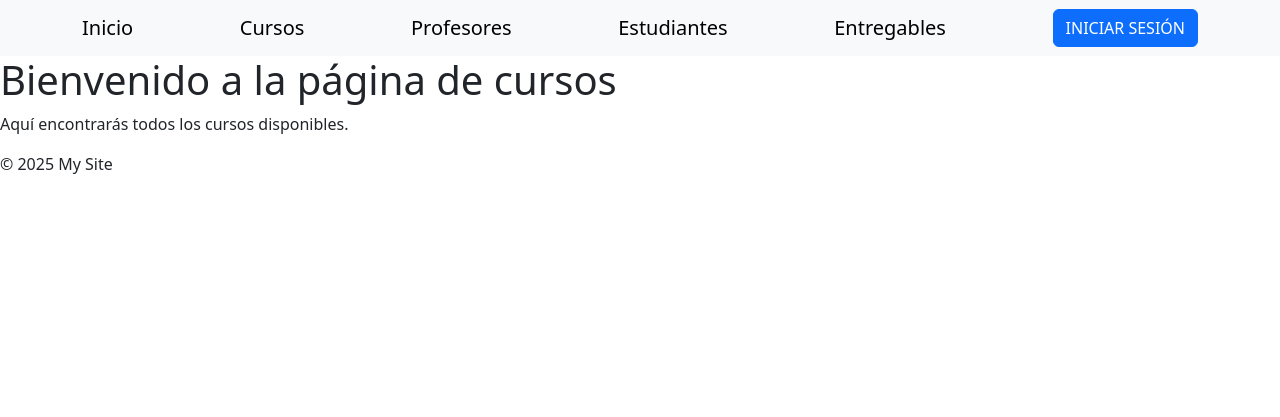
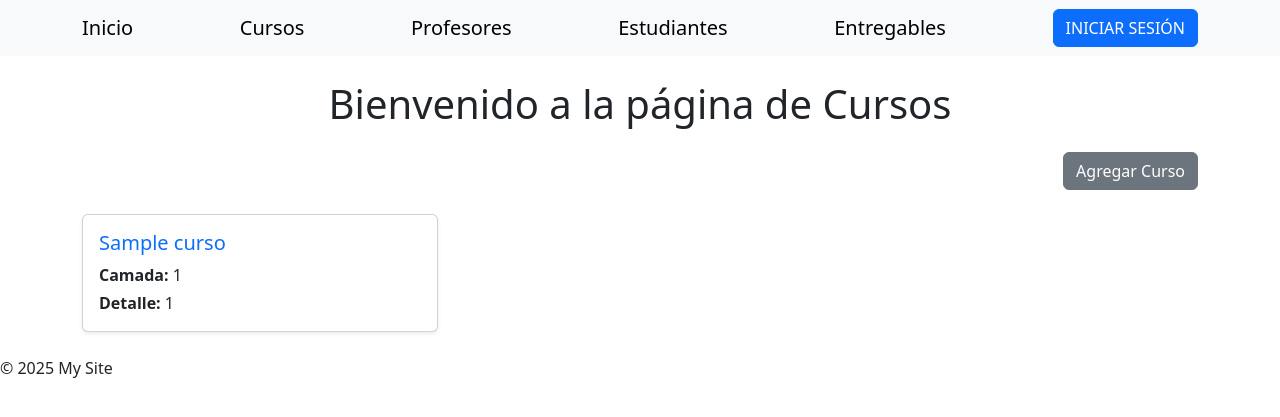
Before and after one commit to fabrizioapc/PythonProyecto1, a Django app: page /cursos/ in a window 1280 px wide. Shown: the top 417 px of the page. Run offline with Django 5.2, Linux system fonts and the light colour scheme; tables that the repository leaves empty hold one stand-in row (values such as "Sample post").

Commit message:
se actualizó cursos y se agregó formulario de cursos

```diff
--- /dev/null
+++ b/project1/myapp/forms.py
@@ -0,0 +1,6 @@
+from django import forms
+
+
+class CursoFormulario(forms.Form):
+    nombre = forms.CharField(max_length=100)
+    camada = forms.IntegerField()
--- a/project1/myapp/templates/myapp/cursos.html
+++ b/project1/myapp/templates/myapp/cursos.html
@@ -1,6 +1,29 @@
 {% extends 'base.html' %}
 {% block title %}Página de Cursos{% endblock %}
 {% block content %}
-    <h1>Bienvenido a la página de cursos</h1>
-    <p>Aquí encontrarás todos los cursos disponibles.</p>
+<div class="container mt-4">
+    <h1 class="text-center mb-4">Bienvenido a la página de Cursos</h1>
+    <div class="text-end mb-4"> <a class="btn btn-secondary" href="{% url 'myapp:cursoFormulario' %}">Agregar Curso</a> </div>
+    <div class="row">
+        {% for curso in cursos %}
+        <div class="col-md-4 col-sm-6 mb-4">
+            <div class="card shadow-sm h-100">
+                <div class="card-body">
+                    <h5 class="card-title text-primary">
+                        {{ curso.nombre }}
+                    </h5>
+                    <p class="card-text mb-1">
+                        <strong>Camada:</strong> {{ curso.camada }}
+                    </p>
+                    <p class="card-text">
+                        <strong>Detalle:</strong> {{ curso.camada}}
+                    </p>
+                </div>
+            </div>
+        </div>
+        {% empty %}
+        <p class="text-muted text-center">No hay cursos disponibles.</p>
+        {% endfor %}
+    </div>
+</div>
 {% endblock %}
--- a/project1/myapp/urls.py
+++ b/project1/myapp/urls.py
@@ -9,4 +9,5 @@ urlpatterns = [
     path('profesores/', views.profesores, name="profesores"),
     path('estudiantes/', views.estudiantes, name="estudiantes"),
     path('entregables/', views.entregables, name="entregables"),
+    path('cursoFormulario/', views.cursoFormulario, name='cursoFormulario'),
 ]
--- a/project1/myapp/views.py
+++ b/project1/myapp/views.py
@@ -1,5 +1,6 @@
 from django.shortcuts import render, get_object_or_404
 from .models import Estudiante, Profesor, Curso, Entregable
+from .forms import CursoFormulario
 
 
 def index(request):
@@ -26,3 +27,16 @@ def profesores(request):
 def entregables(request):
     entregables = Entregable.objects.all()
     return render(request, 'myapp/entregables.html',{'entregables': entregables})
+
+def cursoFormulario(request):
+    if request.method == 'POST':
+        form = CursoFormulario(request.POST)
+        if form.is_valid(): # Procesar los datos del formulario
+            nombre = form.cleaned_data['nombre']
+            camada = form.cleaned_data['camada'] # Guardar los datos en la base de datos
+            curso = Curso(nombre=nombre, camada=camada)
+            curso.save()
+            return render(request, 'myapp/curso_exito.html')
+    else:
+        form = CursoFormulario()
+    return render(request, 'myapp/curso_formulario.html', {'form': form})
```
Also changed, not shown: project1/myapp/templates/myapp/curso_formulario.html (added, +14 -0 lines).
